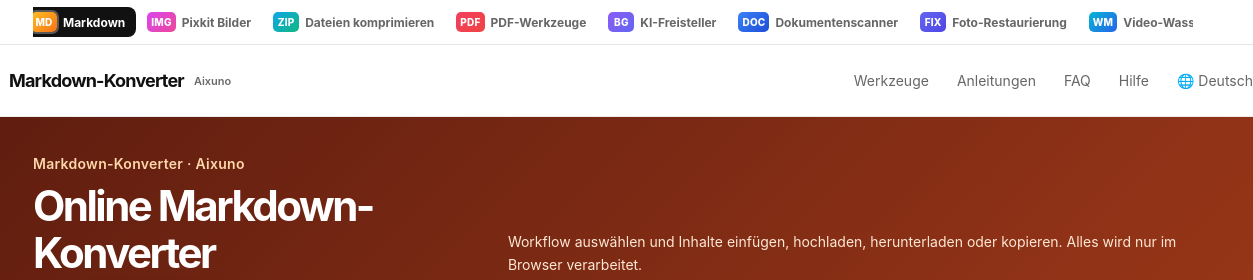
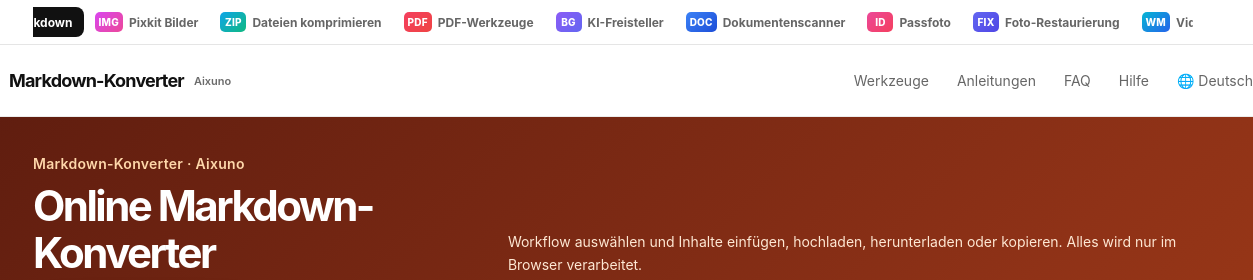
Before and after one commit to zhltzh/AI-Convert, a plain HTML site: page de/index.html in a window 1280 px wide. Shown: the top 280 px of the page, 27-1280 px from the left. Drawn offline with Linux system fonts and the light colour scheme.

Commit message:
feat: sync 9-site ecosystem (add ID Photo) across nav, ecosystem cards and footers

```diff
--- a/css/site.css
+++ b/css/site.css
@@ -89,7 +89,7 @@ button, a, input, textarea, select { -webkit-tap-highlight-color: transparent; }
 .site-header { height: 72px; display: flex; align-items: center; border-bottom: 1px solid rgba(229,229,229,.72); }
 .site-header__inner { display: flex; align-items: center; justify-content: space-between; width: 100%; }
 .site-network { border-bottom: 1px solid var(--color-border); background: #fff; }.site-network__inner { display: flex; justify-content: center; gap: 5px; padding-block: 7px; overflow-x: auto; scrollbar-width: none; }.site-network__inner::-webkit-scrollbar { display: none; }.site-network a { display: inline-flex; align-items: center; gap: 6px; flex: 0 0 auto; padding: 5px 11px 5px 6px; border-radius: 8px; color: var(--color-muted); font-size: 12px; font-weight: 650; white-space: nowrap; }.site-network a:hover { color: var(--color-ink); background: var(--color-surface); }.site-network a.is-current { color: #fff; background: var(--color-ink); }
-.site-network a[data-tone="amber"]:hover { color:#fff; background:linear-gradient(135deg,#f97316,#c2410c); }.site-network a[data-tone="fuchsia"]:hover { color:#101820; background:#c9ff43; }.site-network a[data-tone="sky"]:hover { color:#fff; background:linear-gradient(135deg,#2563eb,#10b981); }.site-network a[data-tone="rose"]:hover { color:#fff; background:linear-gradient(135deg,#2563eb,#7c3aed); }.site-network a[data-tone="violet"]:hover { color:#fff; background:linear-gradient(135deg,#7c3aed,#4f46e5); }.site-network a[data-tone="blue"]:hover { color:#fff; background:linear-gradient(135deg,#3b82f6,#1d4ed8); }.site-network a[data-tone="indigo"]:hover { color:#fff; background:linear-gradient(135deg,#6366f1,#4f46e5); }.site-network a[data-tone="cyan"]:hover { color:#fff; background:linear-gradient(135deg,#06b6d4,#2563eb); }
+.site-network a[data-tone="amber"]:hover { color:#fff; background:linear-gradient(135deg,#f97316,#c2410c); }.site-network a[data-tone="fuchsia"]:hover { color:#101820; background:#c9ff43; }.site-network a[data-tone="sky"]:hover { color:#fff; background:linear-gradient(135deg,#2563eb,#10b981); }.site-network a[data-tone="rose"]:hover { color:#fff; background:linear-gradient(135deg,#2563eb,#7c3aed); }.site-network a[data-tone="violet"]:hover { color:#fff; background:linear-gradient(135deg,#7c3aed,#4f46e5); }.site-network a[data-tone="blue"]:hover { color:#fff; background:linear-gradient(135deg,#3b82f6,#1d4ed8); }.site-network a[data-tone="indigo"]:hover { color:#fff; background:linear-gradient(135deg,#6366f1,#4f46e5); }.site-network a[data-tone="cyan"]:hover { color:#fff; background:linear-gradient(135deg,#06b6d4,#2563eb); }.site-network a[data-tone="pink"]:hover { color:#fff; background:linear-gradient(135deg,#ec4899,#f43f5e); }
 .brand { font-size: 18px; font-weight: 750; letter-spacing: -.045em; }
 .brand__mark { display: inline-grid; place-items: center; width: 23px; height: 23px; margin-right: 7px; border: 1.5px solid var(--color-ink); border-radius: 7px; font-size: 13px; vertical-align: -2px; }
 .nav { display: flex; gap: 28px; color: var(--color-muted); font-size: 14px; }
@@ -199,7 +199,7 @@ button, a, input, textarea, select { -webkit-tap-highlight-color: transparent; }
 .site-footer { padding: 28px 0; border-top: 1px solid var(--color-border); color: var(--color-muted); font-size: 13px; }
 .ecosystem { background: var(--color-surface); }.ecosystem h2 { max-width: 720px; margin-top: 10px; }.ecosystem__grid { display: grid; grid-template-columns: repeat(4, 1fr); grid-auto-rows: 1fr; gap: 12px; margin-top: 34px; }.ecosystem-card { position: relative; display: flex; min-height: 190px; flex-direction: column; padding: 20px; border: 1px solid var(--color-border); border-radius: 18px; background: #fff; transition: transform .2s, border-color .2s, box-shadow .2s; }.ecosystem-card:hover { transform: translateY(-3px); border-color: var(--color-accent-border); box-shadow: var(--shadow-soft); }.ecosystem-card.is-current { border-color: var(--color-ink); box-shadow: inset 0 3px 0 var(--color-ink); }.ecosystem-card__mark { display: grid; place-items: center; width: 42px; height: 42px; margin-bottom: auto; border-radius: 12px; background: var(--color-accent-soft); color: var(--color-accent-strong) !important; font-family: var(--font-mono); font-size: 11px; font-weight: 750; }.ecosystem-card strong { margin: 22px 26px 8px 0; font-size: 18px; }.ecosystem-card > span:not(.ecosystem-card__mark) { color: var(--color-muted); font-size: 13px; line-height: 1.6; }.ecosystem-card em { position: absolute; right: 18px; top: 18px; font-style: normal; font-size: 18px; }
 .ecosystem-card:nth-child(1) { box-shadow:inset 0 3px 0 #c2410c; }.ecosystem-card:nth-child(1) .ecosystem-card__mark { background:#fff7ed; color:#c2410c !important; }.ecosystem-card:nth-child(2) { background:#f4f5f0; border-color:#d5dbd6; box-shadow:inset 0 3px 0 #c9ff43; }.ecosystem-card:nth-child(2) .ecosystem-card__mark { background:#101820; color:#c9ff43 !important; }.ecosystem-card:nth-child(3) { background:linear-gradient(155deg,#f8fafc,#eff6ff); box-shadow:inset 0 3px 0 #10b981; }.ecosystem-card:nth-child(3) .ecosystem-card__mark { background:linear-gradient(135deg,#2563eb,#10b981); color:#fff !important; }.ecosystem-card:nth-child(4) { background:linear-gradient(155deg,#eff6ff,#faf5ff); box-shadow:inset 0 3px 0 #2563eb; }.ecosystem-card:nth-child(4) .ecosystem-card__mark { background:linear-gradient(135deg,#2563eb,#7c3aed); color:#fff !important; }.ecosystem-card:nth-child(5) { background:linear-gradient(155deg,#f5f3ff,#eef2ff); box-shadow:inset 0 3px 0 #6366f1; }.ecosystem-card:nth-child(5) .ecosystem-card__mark { background:linear-gradient(135deg,#7c3aed,#4f46e5); color:#fff !important; }
-.ecosystem-card:nth-child(6) { background:linear-gradient(155deg,#eff6ff,#f8fafc); box-shadow:inset 0 3px 0 #3b82f6; }.ecosystem-card:nth-child(6) .ecosystem-card__mark { background:linear-gradient(135deg,#3b82f6,#1d4ed8); color:#fff !important; }.ecosystem-card:nth-child(7) { background:linear-gradient(155deg,#eef2ff,#f5f3ff); box-shadow:inset 0 3px 0 #6366f1; }.ecosystem-card:nth-child(7) .ecosystem-card__mark { background:linear-gradient(135deg,#6366f1,#4f46e5); color:#fff !important; }.ecosystem-card:nth-child(8) { background:linear-gradient(155deg,#ecfeff,#eff6ff); box-shadow:inset 0 3px 0 #06b6d4; }.ecosystem-card:nth-child(8) .ecosystem-card__mark { background:linear-gradient(135deg,#06b6d4,#2563eb); color:#fff !important; }
+.ecosystem-card:nth-child(6) { background:linear-gradient(155deg,#eff6ff,#f8fafc); box-shadow:inset 0 3px 0 #3b82f6; }.ecosystem-card:nth-child(6) .ecosystem-card__mark { background:linear-gradient(135deg,#3b82f6,#1d4ed8); color:#fff !important; }.ecosystem-card:nth-child(7) { background:linear-gradient(155deg,#fdf2f8,#fff1f2); box-shadow:inset 0 3px 0 #ec4899; }.ecosystem-card:nth-child(7) .ecosystem-card__mark { background:linear-gradient(135deg,#ec4899,#f43f5e); color:#fff !important; }.ecosystem-card:nth-child(8) { background:linear-gradient(155deg,#eef2ff,#f5f3ff); box-shadow:inset 0 3px 0 #6366f1; }.ecosystem-card:nth-child(8) .ecosystem-card__mark { background:linear-gradient(135deg,#6366f1,#4f46e5); color:#fff !important; }.ecosystem-card:nth-child(9) { background:linear-gradient(155deg,#ecfeff,#eff6ff); box-shadow:inset 0 3px 0 #06b6d4; }.ecosystem-card:nth-child(9) .ecosystem-card__mark { background:linear-gradient(135deg,#06b6d4,#2563eb); color:#fff !important; }
 .site-footer__inner { display: flex; justify-content: space-between; align-items: center; }
 .footer-links { display: flex; flex-wrap: wrap; justify-content: center; gap: 8px 14px; }
 .footer-links a:hover { color: var(--color-ink); }
@@ -307,5 +307,6 @@ button, a, input, textarea, select { -webkit-tap-highlight-color: transparent; }
 .site-net__mark--blue { background: linear-gradient(135deg, #3b82f6, #1d4ed8); }
 .site-net__mark--indigo { background: linear-gradient(135deg, #6366f1, #4f46e5); }
 .site-net__mark--cyan { background: linear-gradient(135deg, #06b6d4, #2563eb); }
+.site-net__mark--pink { background: linear-gradient(135deg, #ec4899, #f43f5e); }
 .site-network a.is-current .site-net__mark { box-shadow: 0 0 0 2px rgba(255, 255, 255, .3); }
 @media (max-width: 760px) { .site-net__brand { display: none; } }
--- a/js/components/aixuno-sites.js
+++ b/js/components/aixuno-sites.js
@@ -10,17 +10,18 @@ const SITES = [
   { id: "pdf", href: "https://pdf.aixuno.com/", mark: "PDF", tone: "rose" },
   { id: "cutout", href: "https://bg.aixuno.com/", mark: "BG", tone: "violet" },
   { id: "scan", href: "https://scan.aixuno.com/", mark: "DOC", tone: "blue" },
+  { id: "idphoto", href: "https://idphoto.aixuno.com/", mark: "ID", tone: "pink" },
   { id: "restore", href: "https://restore.aixuno.com/", mark: "FIX", tone: "indigo" },
   { id: "watermark", href: "https://watermark.aixuno.com/", mark: "WM", tone: "cyan" },
 ];
 
 const LABELS = {
-  en: ["Markdown", "Pixkit Images", "File Compress", "PDF Tools", "AI Cutout", "Document Scan", "Photo Restore", "Watermark Remover"],
-  zh: ["Markdown 转换", "Pixkit 图片批量处理", "文件压缩", "PDF 工具", "AI 抠图", "文档扫描", "老照片修复", "视频去水印"],
-  es: ["Markdown", "Imágenes Pixkit", "Comprimir archivos", "Herramientas PDF", "Recorte con IA", "Escáner de documentos", "Restauración de fotos", "Quitar marcas de agua"],
-  de: ["Markdown", "Pixkit Bilder", "Dateien komprimieren", "PDF-Werkzeuge", "KI-Freisteller", "Dokumentenscanner", "Foto-Restaurierung", "Video-Wasserzeichen"],
-  ja: ["Markdown変換", "Pixkit画像", "ファイル圧縮", "PDFツール", "AI切り抜き", "ドキュメントスキャナー", "写真修復", "動画の透かし除去"],
-  fr: ["Markdown", "Images Pixkit", "Compression", "Outils PDF", "Détourage IA", "Scanner de documents", "Restauration de photos", "Suppression de filigranes"],
+  en: ["Markdown", "Pixkit Images", "File Compress", "PDF Tools", "AI Cutout", "Document Scan", "ID Photo", "Photo Restore", "Watermark Remover"],
+  zh: ["Markdown 转换", "Pixkit 图片批量处理", "文件压缩", "PDF 工具", "AI 抠图", "文档扫描", "证件照制作", "老照片修复", "视频去水印"],
+  es: ["Markdown", "Imágenes Pixkit", "Comprimir archivos", "Herramientas PDF", "Recorte con IA", "Escáner de documentos", "Foto de documento", "Restauración de fotos", "Quitar marcas de agua"],
+  de: ["Markdown", "Pixkit Bilder", "Dateien komprimieren", "PDF-Werkzeuge", "KI-Freisteller", "Dokumentenscanner", "Passfoto", "Foto-Restaurierung", "Video-Wasserzeichen"],
+  ja: ["Markdown変換", "Pixkit画像", "ファイル圧縮", "PDFツール", "AI切り抜き", "ドキュメントスキャナー", "証明写真", "写真修復", "動画の透かし除去"],
+  fr: ["Markdown", "Images Pixkit", "Compression", "Outils PDF", "Détourage IA", "Scanner de documents", "Photo d'identité", "Restauration de photos", "Suppression de filigranes"],
 };
 
 export function renderSitesNav(locale = "en") {
--- a/js/components/ecosystem.js
+++ b/js/components/ecosystem.js
@@ -1,12 +1,12 @@
 const SITES = [['https://aixuno.com/','MD'],['https://image.aixuno.com/','IMG'],['https://compress.aixuno.com/','ZIP'],['https://pdf.aixuno.com/','PDF'],['https://bg.aixuno.com/','BG'],['https://scan.aixuno.com/','DOC'],['https://idphoto.aixuno.com/','ID'],['https://restore.aixuno.com/','FIX'],['https://watermark.aixuno.com/','WM']];
 
 const COPY = {
-  en:{eyebrow:'Aixuno tools',title:'One toolkit for everyday file work',cards:[['Markdown & AI content','Turn Markdown and AI answers into Word, PDF, HTML, or reusable Markdown.'],['Image batch processing','Convert, resize, crop and optimize images in bulk.'],['File compression','Reduce image and document file sizes for faster sharing.'],['PDF tools','Work with PDFs through focused, browser-based utilities.'],['AI background removal','Remove image backgrounds quickly with an AI-powered workflow.'],['Document scanner','Turn phone photos into crisp scanned PDFs with local OCR.'],['ID photo maker','Create standard ID photos with background and size presets.'],['Old photo restoration','Fix fading, scratches and blur with local or AI restore.'],['Video watermark removal','Remove watermarks from videos you own.']]},
-  zh:{eyebrow:'Aixuno 工具生态',title:'一套工具，处理日常文件工作',cards:[['Markdown 与 AI 内容转换','将 Markdown 和 AI 回答转换为 Word、PDF、HTML 或可复用 Markdown。'],['图片批量处理','在浏览器中批量转换、缩放、裁剪和优化图片。'],['文件压缩','减小图片和文档体积，方便存储与分享。'],['PDF 工具','使用专注、易用的浏览器工具处理 PDF。'],['AI 抠图','通过 AI 工作流快速移除图片背景。'],['文档扫描','手机拍照变清晰扫描件，本地 OCR 生成 PDF。'],['证件照制作','一键生成标准证件照，换底色调尺寸。'],['老照片修复','本地或 AI 修复褪色、划痕与模糊。'],['视频去水印','去除你自有视频的水印。']]},
-  es:{eyebrow:'Herramientas Aixuno',title:'Un conjunto de herramientas para archivos cotidianos',cards:[['Markdown y contenido de IA','Convierte Markdown y respuestas de IA en Word, PDF, HTML o Markdown reutilizable.'],['Procesado por lotes','Convierte, redimensiona, recorta y optimiza imágenes por lotes.'],['Compresión de archivos','Reduce el tamaño de imágenes y documentos para compartirlos fácilmente.'],['Herramientas PDF','Trabaja con PDF mediante utilidades sencillas en el navegador.'],['Recorte con IA','Elimina rápidamente el fondo de una imagen con IA.'],['Escáner de documentos','Convierte fotos del móvil en PDF nítidos con OCR local.'],['Foto de carné','Crea fotos de carné estándar con fondos y tamaños predefinidos.'],['Restauración de fotos','Corrige decoloración, arañazos y desenfoque con IA.'],['Quitar marcas de agua','Elimina marcas de agua de tus propios vídeos.']]},
-  de:{eyebrow:'Aixuno-Werkzeuge',title:'Ein Werkzeugpaket für alltägliche Dateien',cards:[['Markdown und KI-Inhalte','Markdown und KI-Antworten in Word, PDF, HTML oder Markdown umwandeln.'],['Bildstapelverarbeitung','Bilder stapelweise umwandeln, skalieren, zuschneiden und optimieren.'],['Dateikomprimierung','Bild- und Dokumentgrößen für einfaches Teilen reduzieren.'],['PDF-Werkzeuge','PDFs mit fokussierten Browser-Werkzeugen bearbeiten.'],['KI-Freisteller','Bildhintergründe schnell mit KI entfernen.'],['Dokumentenscanner','Handyfotos in klare PDF-Scans mit lokaler OCR verwandeln.'],['Passfoto-Erstellung','Standard-Passfotos mit Hintergrund- und Formatvorlagen erstellen.'],['Foto-Restaurierung','Verblassung, Kratzer und Unschärfe lokal oder mit KI beheben.'],['Video-Wasserzeichen','Wasserzeichen aus eigenen Videos entfernen.']]},
-  ja:{eyebrow:'Aixuno ツール',title:'日常のファイル作業を一つのツール群で',cards:[['Markdown・AIコンテンツ変換','MarkdownやAIの回答をWord、PDF、HTML、再利用可能なMarkdownに変換。'],['画像一括処理','ブラウザで画像を一括変換、リサイズ、切り抜き、最適化。'],['ファイル圧縮','画像や文書の容量を減らし、共有しやすくします。'],['PDFツール','目的に合ったブラウザツールでPDFを処理。'],['AI切り抜き','AIで画像の背景をすばやく削除。'],['ドキュメントスキャナー','スマホ写真を鮮明なスキャンPDFに、ローカルOCR対応。'],['証明写真','背景やサイズのテンプレートで標準証明写真を作成。'],['写真修復','色褪せ・傷・ぼやけをローカルまたはAIで修復。'],['動画の透かし除去','所有する動画の透かしを除去。']]},
-  fr:{eyebrow:'Outils Aixuno',title:'Une suite pour vos fichiers du quotidien',cards:[['Markdown et contenu IA','Convertissez Markdown et les réponses IA en Word, PDF, HTML ou Markdown.'],['Traitement d’images par lot','Convertissez, redimensionnez, recadrez et optimisez vos images par lot.'],['Compression de fichiers','Réduisez la taille des images et documents pour les partager.'],['Outils PDF','Traitez vos PDF avec des utilitaires simples dans le navigateur.'],['Détourage IA','Supprimez rapidement l’arrière-plan d’une image grâce à l’IA.'],['Scanner de documents','Transformez vos photos en PDF nets avec OCR local.'],['Photo d’identité','Créez des photos d’identité normées avec fonds et formats prédéfinis.'],['Restauration de photos','Corrigez décoloration, rayures et flou, localement ou via IA.'],['Suppression de filigranes','Supprimez les filigranes de vos propres vidéos.']]}
+  en:{eyebrow:'Aixuno tools',title:'One toolkit for everyday file work',cards:[['Markdown & AI content','Turn Markdown and AI answers into Word, PDF, HTML, or reusable Markdown.'],['Pixkit image tools','Convert, resize, crop, and optimize images in your browser.'],['File compression','Reduce image and document file sizes for faster sharing.'],['PDF tools','Work with PDFs through focused, browser-based utilities.'],['AI background removal','Remove image backgrounds quickly with an AI-powered workflow.'],['Document scanner','Turn phone photos into crisp scanned PDFs with local OCR.'],['ID photo maker','Standard ID photos with background and size presets.'],['Old photo restoration','Fix fading, scratches and blur with local or AI restore.'],['Video watermark removal','Remove watermarks from videos you own.']]},
+  zh:{eyebrow:'Aixuno 工具生态',title:'一套工具，处理日常文件工作',cards:[['Markdown 与 AI 内容转换','将 Markdown 和 AI 回答转换为 Word、PDF、HTML 或可复用 Markdown。'],['Pixkit 图片批量处理','在浏览器中转换、缩放、裁剪和优化图片。'],['文件压缩','减小图片和文档体积，方便存储与分享。'],['PDF 工具','使用专注、易用的浏览器工具处理 PDF。'],['AI 抠图','通过 AI 工作流快速移除图片背景。'],['文档扫描','手机拍照变清晰扫描件，本地 OCR 生成 PDF。'],['证件照制作','标准证件照，背景与尺寸预设一键搞定。'],['老照片修复','本地或 AI 修复褪色、划痕与模糊。'],['视频去水印','去除你自有视频的水印。']]},
+  es:{eyebrow:'Herramientas Aixuno',title:'Un conjunto de herramientas para archivos cotidianos',cards:[['Markdown y contenido de IA','Convierte Markdown y respuestas de IA en Word, PDF, HTML o Markdown reutilizable.'],['Herramientas de imagen Pixkit','Convierte, redimensiona, recorta y optimiza imágenes en el navegador.'],['Compresión de archivos','Reduce el tamaño de imágenes y documentos para compartirlos fácilmente.'],['Herramientas PDF','Trabaja con PDF mediante utilidades sencillas en el navegador.'],['Recorte con IA','Elimina rápidamente el fondo de una imagen con IA.'],['Escáner de documentos','Convierte fotos del móvil en PDF nítidos con OCR local.'],['Foto de documento','Fotos de documento estándar con fondo y tamaños predefinidos.'],['Restauración de fotos','Corrige decoloración, arañazos y desenfoque con IA.'],['Quitar marcas de agua','Elimina marcas de agua de tus propios vídeos.']]},
+  de:{eyebrow:'Aixuno-Werkzeuge',title:'Ein Werkzeugpaket für alltägliche Dateien',cards:[['Markdown und KI-Inhalte','Markdown und KI-Antworten in Word, PDF, HTML oder Markdown umwandeln.'],['Pixkit Bildwerkzeuge','Bilder im Browser umwandeln, skalieren, zuschneiden und optimieren.'],['Dateikomprimierung','Bild- und Dokumentgrößen für einfaches Teilen reduzieren.'],['PDF-Werkzeuge','PDFs mit fokussierten Browser-Werkzeugen bearbeiten.'],['KI-Freisteller','Bildhintergründe schnell mit KI entfernen.'],['Dokumentenscanner','Handyfotos in klare PDF-Scans mit lokaler OCR verwandeln.'],['Passfoto','Standard-Passfotos mit Hintergrund- und Größenvoreinstellungen.'],['Foto-Restaurierung','Verblassung, Kratzer und Unschärfe lokal oder mit KI beheben.'],['Video-Wasserzeichen','Wasserzeichen aus eigenen Videos entfernen.']]},
+  ja:{eyebrow:'Aixuno ツール',title:'日常のファイル作業を一つのツール群で',cards:[['Markdown・AIコンテンツ変換','MarkdownやAIの回答をWord、PDF、HTML、再利用可能なMarkdownに変換。'],['Pixkit画像ツール','ブラウザで画像の変換、リサイズ、切り抜き、最適化。'],['ファイル圧縮','画像や文書の容量を減らし、共有しやすくします。'],['PDFツール','目的に合ったブラウザツールでPDFを処理。'],['AI切り抜き','AIで画像の背景をすばやく削除。'],['ドキュメントスキャナー','スマホ写真を鮮明なスキャンPDFに、ローカルOCR対応。'],['証明写真','背景とサイズのプリセット付き、規格証明写真。'],['写真修復','色褪せ・傷・ぼやけをローカルまたはAIで修復。'],['動画の透かし除去','所有する動画の透かしを除去。']]},
+  fr:{eyebrow:'Outils Aixuno',title:'Une suite pour vos fichiers du quotidien',cards:[['Markdown et contenu IA','Convertissez Markdown et les réponses IA en Word, PDF, HTML ou Markdown.'],['Outils image Pixkit','Convertissez, redimensionnez, recadrez et optimisez vos images.'],['Compression de fichiers','Réduisez la taille des images et documents pour les partager.'],['Outils PDF','Traitez vos PDF avec des utilitaires simples dans le navigateur.'],['Détourage IA','Supprimez rapidement l’arrière-plan d’une image grâce à l’IA.'],['Scanner de documents','Transformez vos photos en PDF nets avec OCR local.'],['Photo d’identité','Photos d’identité standard avec fond et formats prédéfinis.'],['Restauration de photos','Corrigez décoloration, rayures et flou, localement ou via IA.'],['Suppression de filigranes','Supprimez les filigranes de vos propres vidéos.']]}
 };
 
 export function mountEcosystem(locale) {
--- a/js/components/footer.js
+++ b/js/components/footer.js
@@ -1,5 +1,5 @@
 export function renderFooter() {
   const isToolPage = globalThis.location?.pathname.includes('/tools/');
   const prefix = isToolPage ? '../' : '';
-  return `<footer class="site-footer"><div class="container site-footer__inner"><span>© ${new Date().getFullYear()} Aixuno</span><span class="footer-links"><a href="${prefix}about.html">关于</a><a href="${prefix}contact.html">联系我们</a><a href="${prefix}privacy.html">隐私</a><a href="${prefix}terms.html">条款</a><a href="${prefix}disclaimer.html">免责声明</a><a href="${prefix}changelog.html">更新日志</a><a href="https://aixuno.com/">Markdown</a><a href="https://image.aixuno.com/">图片批量处理</a><a href="https://compress.aixuno.com/">文件压缩</a><a href="https://pdf.aixuno.com/">PDF 工具</a><a href="https://bg.aixuno.com/">AI 抠图</a><a href="https://scan.aixuno.com/">文档扫描</a><a href="https://idphoto.aixuno.com/">证件照制作</a><a href="https://restore.aixuno.com/">老照片修复</a><a href="https://watermark.aixuno.com/">视频去水印</a></span><span>你的内容，仅在你的浏览器中处理。</span></div></footer>`;
+  return `<footer class="site-footer"><div class="container site-footer__inner"><span>© ${new Date().getFullYear()} Aixuno</span><span class="footer-links"><a href="${prefix}about.html">关于</a><a href="${prefix}contact.html">联系我们</a><a href="${prefix}privacy.html">隐私</a><a href="${prefix}terms.html">条款</a><a href="${prefix}disclaimer.html">免责声明</a><a href="${prefix}changelog.html">更新日志</a><a href="https://aixuno.com/">Markdown</a><a href="https://image.aixuno.com/">Pixkit 图片批量处理</a><a href="https://compress.aixuno.com/">文件压缩</a><a href="https://pdf.aixuno.com/">PDF 工具</a><a href="https://bg.aixuno.com/">AI 抠图</a><a href="https://scan.aixuno.com/">文档扫描</a><a href="https://idphoto.aixuno.com/">证件照制作</a><a href="https://restore.aixuno.com/">老照片修复</a><a href="https://watermark.aixuno.com/">视频去水印</a></span><span>你的内容，仅在你的浏览器中处理。</span></div></footer>`;
 }
--- a/js/components/intl-shell.js
+++ b/js/components/intl-shell.js
@@ -38,5 +38,5 @@ export function renderIntlFooter() {
     fr:['À propos','Contact','Confidentialité','Conditions','Mentions légales','Modifications','Votre contenu reste dans votre navigateur.']
   }[locale.code] || ['About','Contact','Privacy','Terms','Disclaimer','Changelog','Your content stays in your browser.'];
   const pages=['about.html','contact.html','privacy.html','terms.html','disclaimer.html','changelog.html'];
-  return `<footer class="site-footer"><div class="container site-footer__inner"><span>© ${new Date().getFullYear()} Aixuno</span><span class="footer-links">${pages.map((p,i)=>`<a href="${prefix}${p}">${words[i]}</a>`).join('')}<a href="https://aixuno.com/">Markdown</a><a href="https://image.aixuno.com/">Pixkit</a><a href="https://compress.aixuno.com/">Compress</a><a href="https://pdf.aixuno.com/">PDF</a><a href="https://bg.aixuno.com/">AI Cutout</a><a href="https://scan.aixuno.com/">Document Scan</a><a href="https://restore.aixuno.com/">Photo Restore</a><a href="https://watermark.aixuno.com/">Watermark Remover</a></span><span>${words[6]}</span></div></footer>`;
+  return `<footer class="site-footer"><div class="container site-footer__inner"><span>© ${new Date().getFullYear()} Aixuno</span><span class="footer-links">${pages.map((p,i)=>`<a href="${prefix}${p}">${words[i]}</a>`).join('')}<a href="https://aixuno.com/">Markdown</a><a href="https://image.aixuno.com/">Pixkit</a><a href="https://compress.aixuno.com/">Compress</a><a href="https://pdf.aixuno.com/">PDF</a><a href="https://bg.aixuno.com/">AI Cutout</a><a href="https://scan.aixuno.com/">Document Scan</a><a href="https://idphoto.aixuno.com/">ID Photo</a><a href="https://restore.aixuno.com/">Photo Restore</a><a href="https://watermark.aixuno.com/">Watermark Remover</a></span><span>${words[6]}</span></div></footer>`;
 }
```
